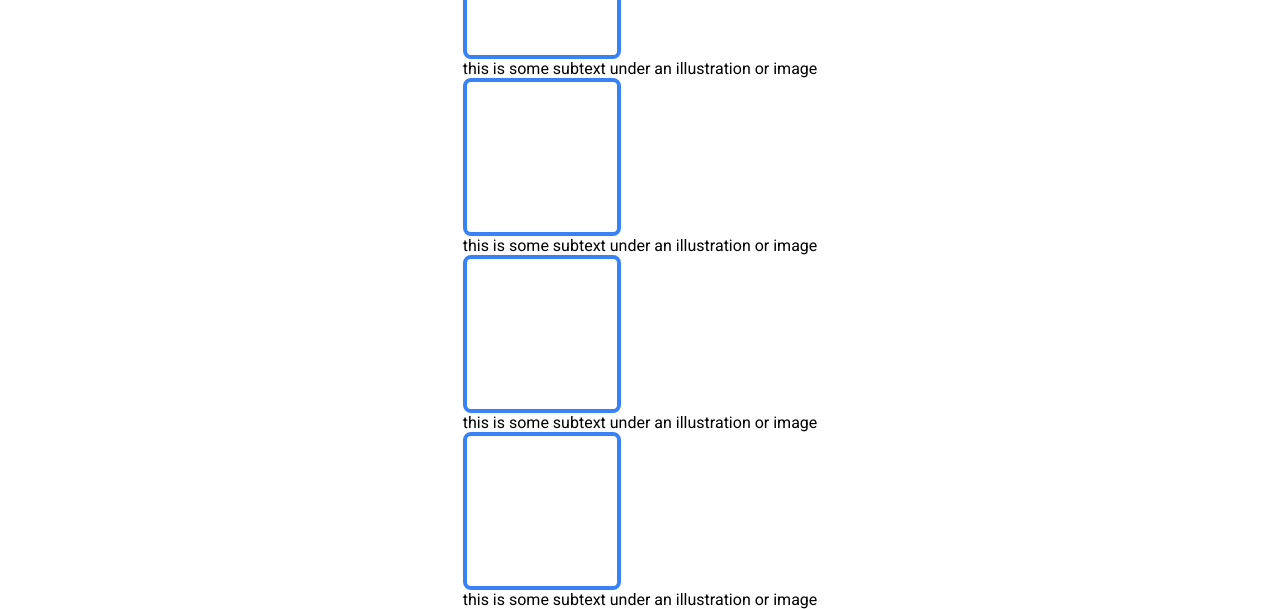
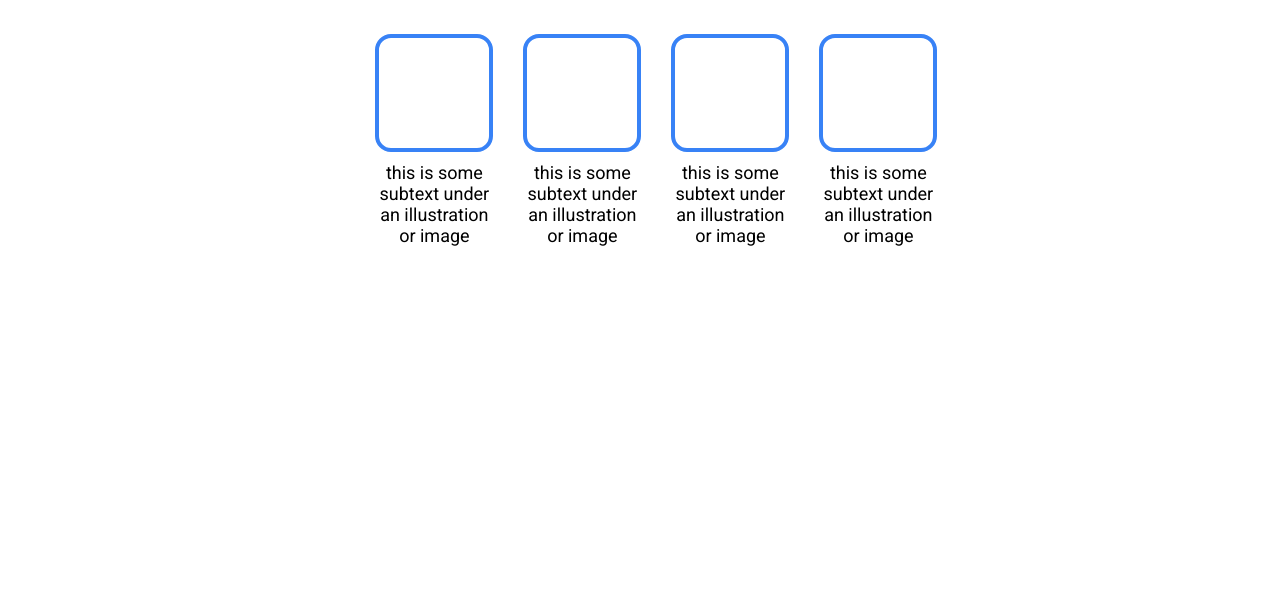
Before and after one commit to Krittur/odin-landing-page, a plain HTML site: page index.html in a window 1280 px wide. Shown: the part 661-1270 px from the top of the page. After the commit the page ends 940 px from the top, so only its background shows below. Drawn offline with Linux system fonts and the light colour scheme.

Commit message:
Temp fix to information ph image positioning

```diff
--- a/style.css
+++ b/style.css
@@ -1,7 +1,6 @@
 * {
     margin: 0;
     padding: 0;
-    box-sizing: border-box;
 }
 
 body {
@@ -83,31 +82,38 @@ ul li a {
 
 .information {
     display: flex;
+    flex-wrap: wrap;
     flex-direction: column;
-    align-items: center;
+    align-items: top;
+    align-content: center;
+    justify-content: center;
+    height:calc(65vh - 100px)
 }
 
 .random-info {
+    margin: 50px;
     font-size: 36px;
     font-weight: 800;
     color: #1f2937;
 }
 
-.ph-box {
+.infobox {
     display: flex;
-    flex-wrap: wrap;
-    height: 75px;
-    width: 75px;
-    border: 4px solid #3882f6;
-    border-radius: 8px;
-    padding: 75px;
+    gap: 30px;
+    width: 0;
 }
 
-.infobox ul {
-    list-style: none;
+.ph-box {
+    height: 110px;
+    width: 110px;
+    border: 4px solid #3882f6;
+    border-radius: 16px;
+    margin-bottom: 10px;
+}
+
+.info-wrap {
+    display: flex;
     text-align: center;
-    justify-content: space-evenly;
-    display: flex;
-    gap: 18px;
-    width: 0;
+    font-size: 18px;
+    flex-wrap: wrap;
 }
```
